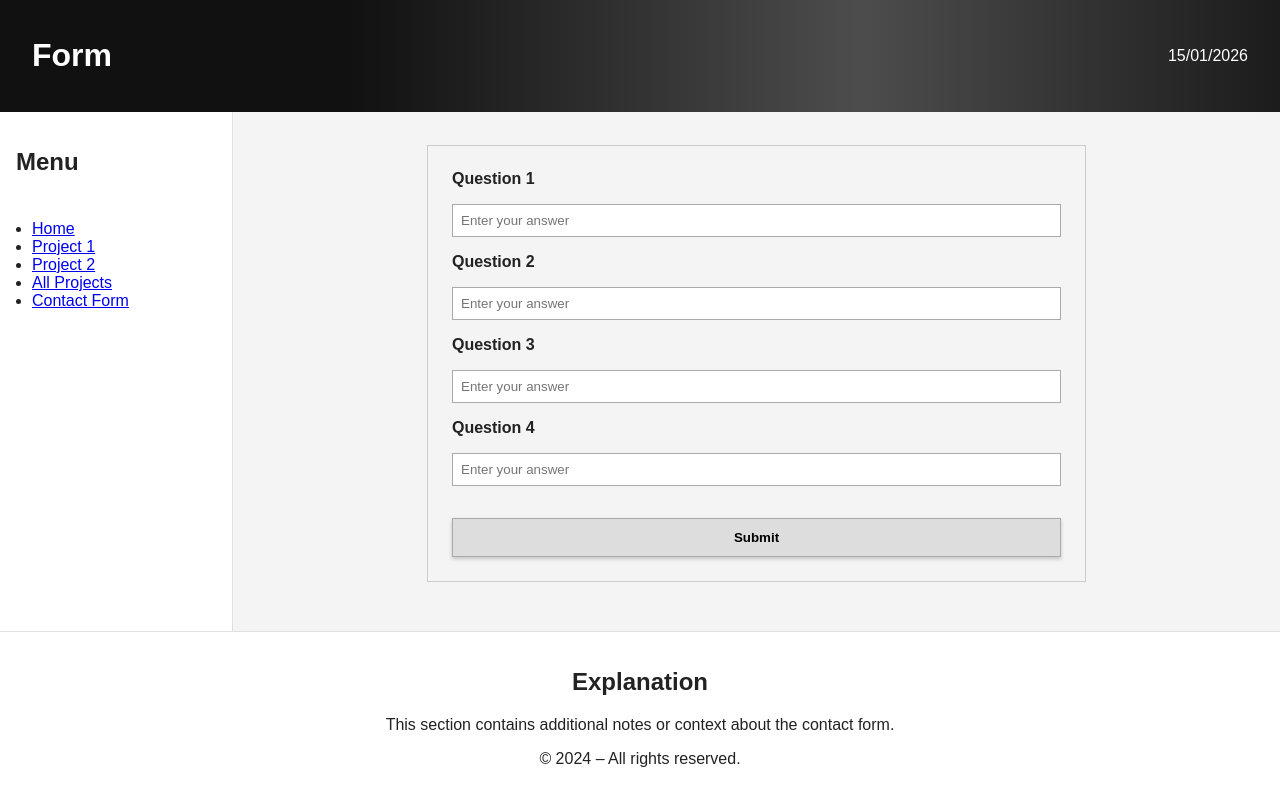
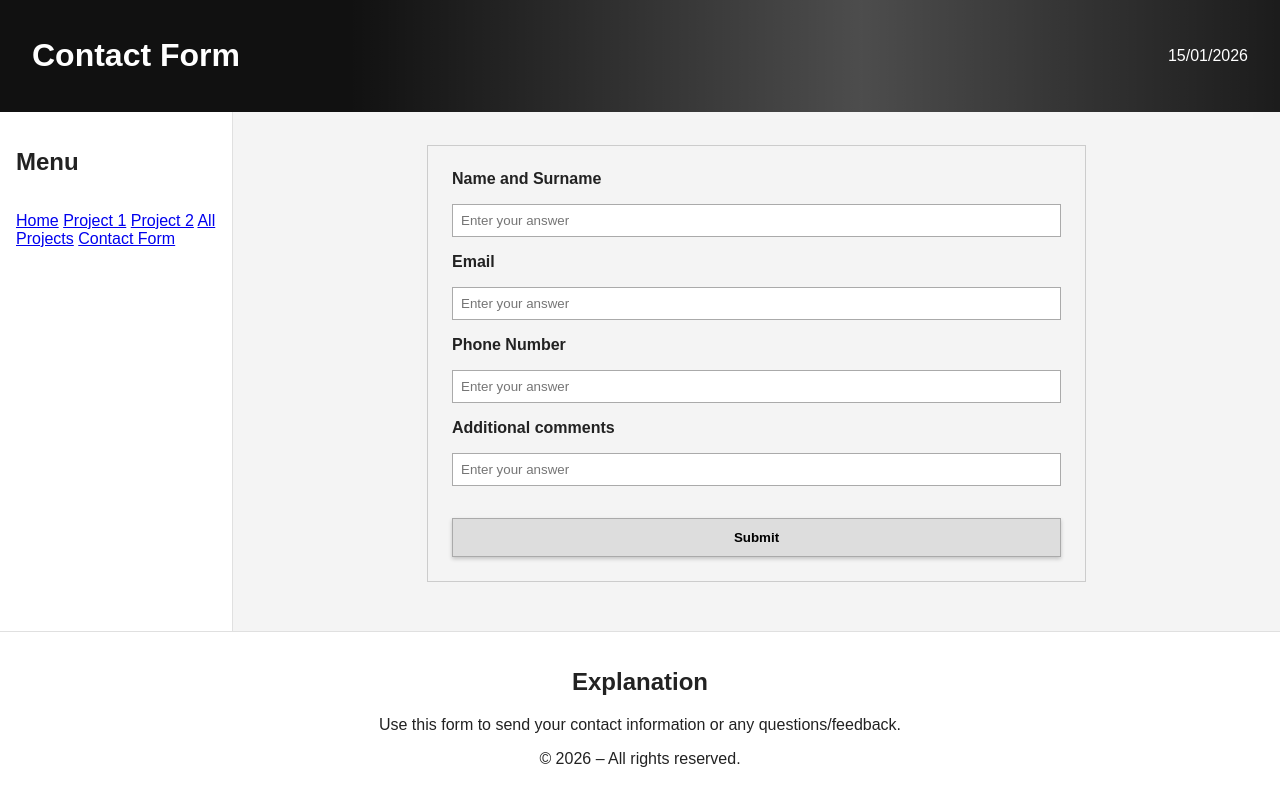
Before and after one commit to ITB2526AleshkaCisneros/TA05, a plain HTML site: page contact.html in a window 1280 px wide. Drawn offline with Linux system fonts and the light colour scheme.

Commit message:
Update contact form labels and footer text

```diff
--- a/contact.html
+++ b/contact.html
@@ -11,7 +11,7 @@
 
    <!-- Header -->
    <header class="header">
-      <h1>Form</h1>
+      <h1>Contact Form</h1>
       <div class="date" id="current-date"></div>
    </header>
 
@@ -21,14 +21,12 @@
       <!-- Sidebar Menu -->
       <aside class="sidebar">
          <h2>Menu</h2>
-         <nav>
-            <ul>
-               <li><a href="index.html">Home</a></li>
-               <li><a href="project1.html">Project 1</a></li>
-               <li><a href="project2.html">Project 2</a></li>
-               <li><a href="projects.html">All Projects</a></li>
-               <li><a href="contact.html">Contact Form</a></li>
-            </ul>
+         <nav class="menu-buttons">
+            <a href="index.html" class="menu-btn">Home</a>
+            <a href="project1.html" class="menu-btn">Project 1</a>
+            <a href="project2.html" class="menu-btn">Project 2</a>
+            <a href="projects.html" class="menu-btn">All Projects</a>
+            <a href="contact.html" class="menu-btn">Contact Form</a>
          </nav>
       </aside>
 
@@ -37,16 +35,16 @@
 
          <form class="contact-form">
 
-            <label>Question 1</label>
+            <label>Name and Surname</label>
             <input type="text" placeholder="Enter your answer">
 
-            <label>Question 2</label>
+            <label>Email</label>
             <input type="text" placeholder="Enter your answer">
 
-            <label>Question 3</label>
+            <label>Phone Number</label>
             <input type="text" placeholder="Enter your answer">
 
-            <label>Question 4</label>
+            <label>Additional comments</label>
             <input type="text" placeholder="Enter your answer">
 
             <button type="submit">Submit</button>
@@ -60,10 +58,11 @@
    <footer class="footer">
       <h2>Explanation</h2>
       <p>
-         This section contains additional notes or context about the contact form.
+         Use this form to send your contact information or any questions/feedback.
       </p>
-      <p>© 2024 – All rights reserved.</p>
+      <p>© 2026 – All rights reserved.</p>
    </footer>
+
 <script>
   const dateElement = document.getElementById("current-date");
   const today = new Date();
```
